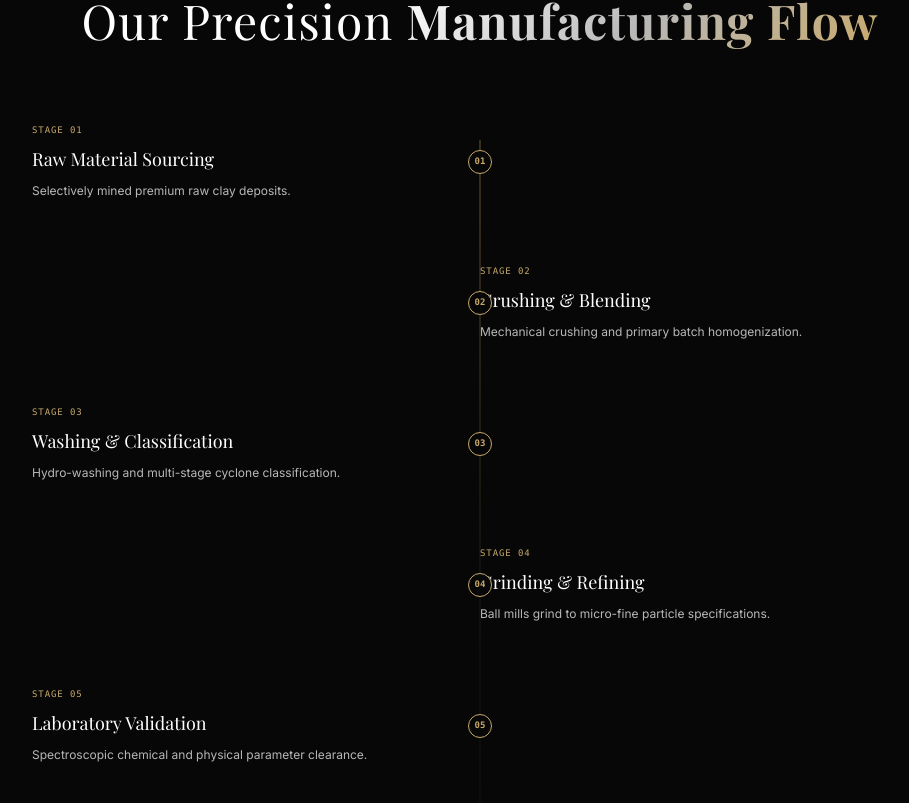
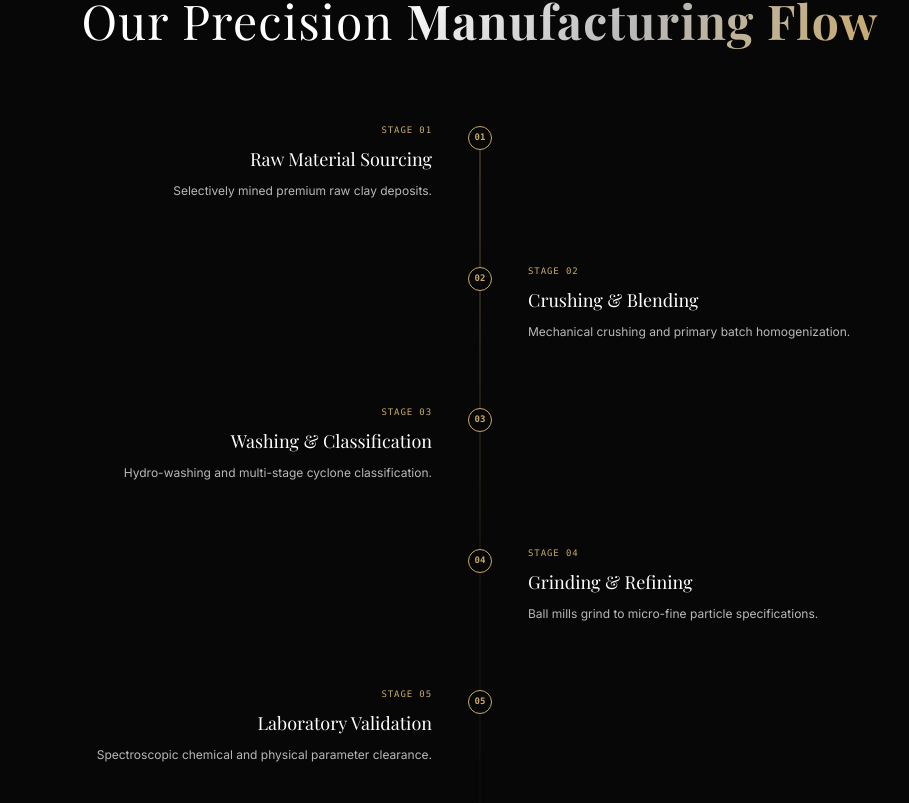
Before and after one commit to PranshBarasara/sarathiclay, a Next.js app: page / in a window 1280 px wide. Shown: the part 3417-4220 px from the top of the page, without its empty margins (160-1069 px from the left). Built offline with nearby package versions, Linux system fonts and the light colour scheme; a web font is replaced by a local one.

Commit message:
Fix Our Precision Manufacturing Flow timeline section alignment on desktop view

```diff
--- a/app/page.tsx
+++ b/app/page.tsx
@@ -314,12 +314,12 @@ export default function Home() {
               return (
                 <div
                   key={step.step}
-                  className={`flex flex-col md:flex-row items-start md:items-center relative ${
+                  className={`flex flex-col md:flex-row items-start relative ${
                     isEven ? "md:flex-row-reverse" : ""
                   }`}
                 >
                   {/* Circle dot marker */}
-                  <div className="absolute left-[20px] md:left-1/2 w-6 h-6 rounded-full bg-[#070707] border border-gold flex items-center justify-center -translate-x-1/2 z-10 text-[9px] text-gold font-mono font-bold">
+                  <div className="absolute left-[20px] md:left-1/2 top-0.5 w-6 h-6 rounded-full bg-[#070707] border border-gold flex items-center justify-center -translate-x-1/2 z-10 text-[9px] text-gold font-mono font-bold">
                     {step.step}
                   </div>
 
@@ -327,7 +327,11 @@ export default function Home() {
                   <div className="hidden md:block w-1/2 px-12" />
 
                   {/* Active content column */}
-                  <div className="w-full md:w-1/2 pl-10 md:pl-0 md:px-12 flex flex-col gap-2">
+                  <div className={`w-full md:w-1/2 pl-10 flex flex-col gap-2 ${
+                    isEven
+                      ? "md:pl-0 md:pr-12 md:text-right md:items-end"
+                      : "md:pl-12 md:pr-0 md:text-left md:items-start"
+                  }`}>
                     <span className="text-[9px] font-mono text-gold tracking-widest uppercase">
                       Stage {step.step}
                     </span>
```
